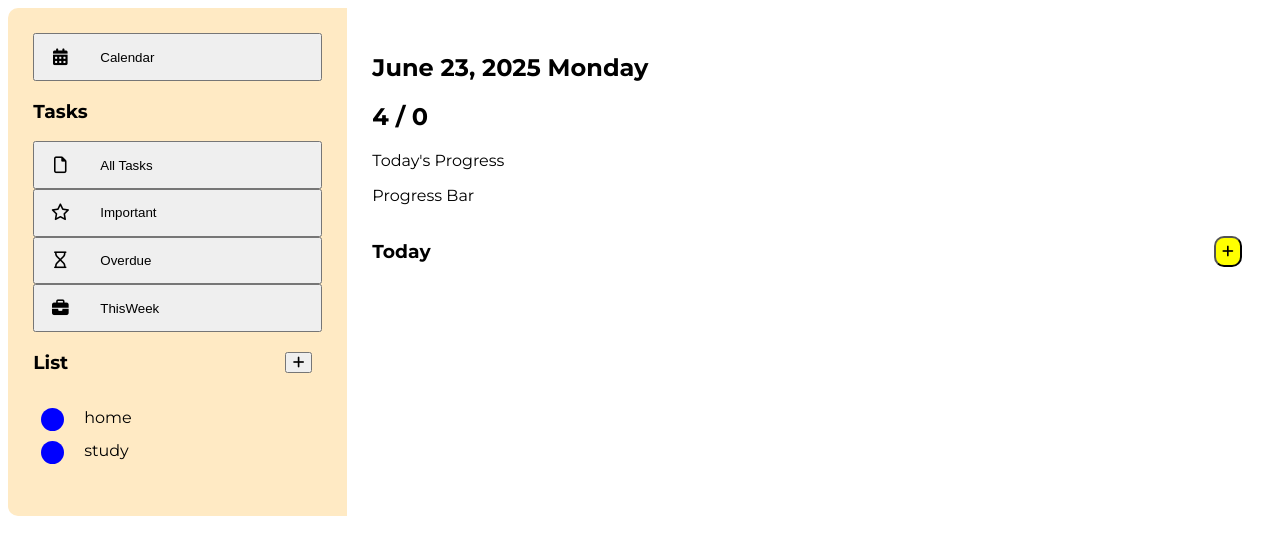
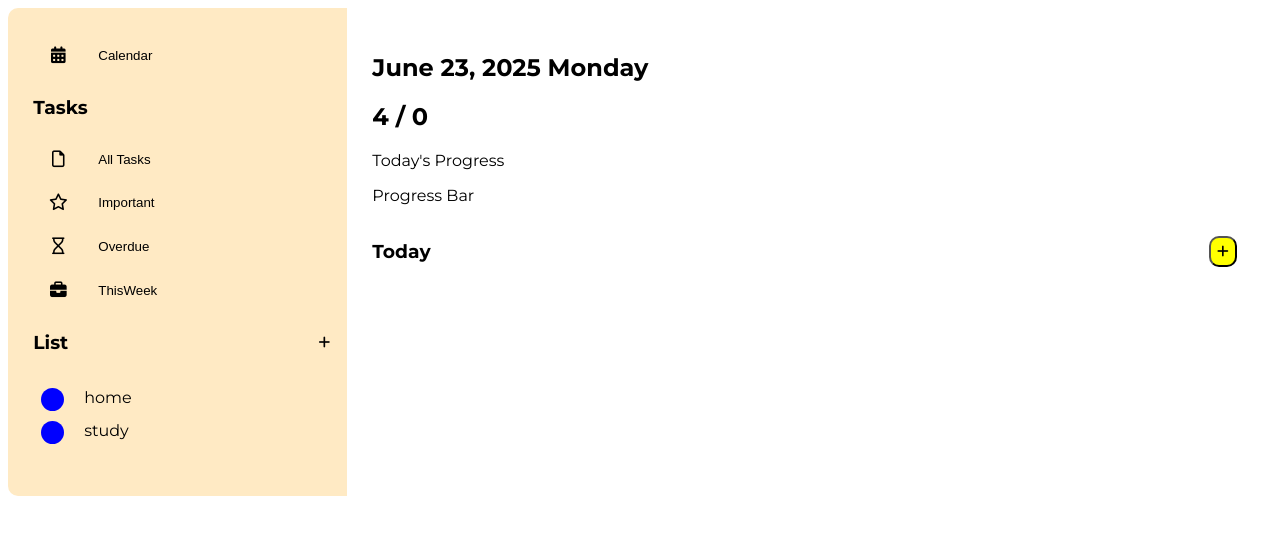
Before and after one commit to Alex31122/Todo-App-Complex-, an Angular app: page / in a window 1280 px wide. Shown: the top 554 px of the page. Built offline with nearby package versions, Linux system fonts and the light colour scheme.

Commit message:
perf: button and label styles

```diff
--- a/src/app/pages/home/components/all-tasks/all-tasks.css
+++ b/src/app/pages/home/components/all-tasks/all-tasks.css
@@ -1,6 +1,5 @@
 .element{
   display: flex;
-  gap: 5%;
 }
 
 .title{
@@ -8,10 +7,7 @@
 }
 
 .button{
-  margin-top: auto;
-  margin-bottom: auto;
-  margin-left: auto;
-  margin-right: 5px;
+  margin: auto 10px auto auto;
   background-color: yellow;
   padding: 6px;
   border-radius: 10px;
--- a/src/app/pages/home/components/tags-list/tags-list.css
+++ b/src/app/pages/home/components/tags-list/tags-list.css
@@ -1,6 +1,5 @@
 .list-bar{
   display: flex;
-  gap: 75%;
 }
 
 .fa-solid{
@@ -30,4 +29,8 @@
 button{
   margin-top: auto;
   margin-bottom: auto;
+  background-color: unset;
+  border: unset;
+  margin-left: auto;
+  margin-right: -5%;
 }
--- a/src/app/pages/home/components/todo-form/todo-form.css
+++ b/src/app/pages/home/components/todo-form/todo-form.css
@@ -33,11 +33,10 @@ select{
   padding-left: 5%;
 }
 
-.selector{
+select{
   margin-top: auto;
   margin-bottom: auto;
-  height: 30px;
-  padding: 2%;
+  height: 20px;
   padding-left: 5%;
 }
 form{
@@ -45,3 +44,9 @@ form{
     flex-direction: column;
     gap: 10px;
 }
+
+label{
+  margin-top: 5px;
+  height: 26px;
+  font-weight: bold;
+}
--- a/src/app/shared/components/sidebar/sidebar.css
+++ b/src/app/shared/components/sidebar/sidebar.css
@@ -35,3 +35,8 @@
 i{
   width: 20px;
 }
+
+button{
+  background-color: unset;
+  border: unset;
+}
--- a/src/styles.css
+++ b/src/styles.css
@@ -66,3 +66,7 @@ body{
   font-weight: 400;
   font-style: normal;
 }
+
+button{
+  cursor: pointer;
+}
```
